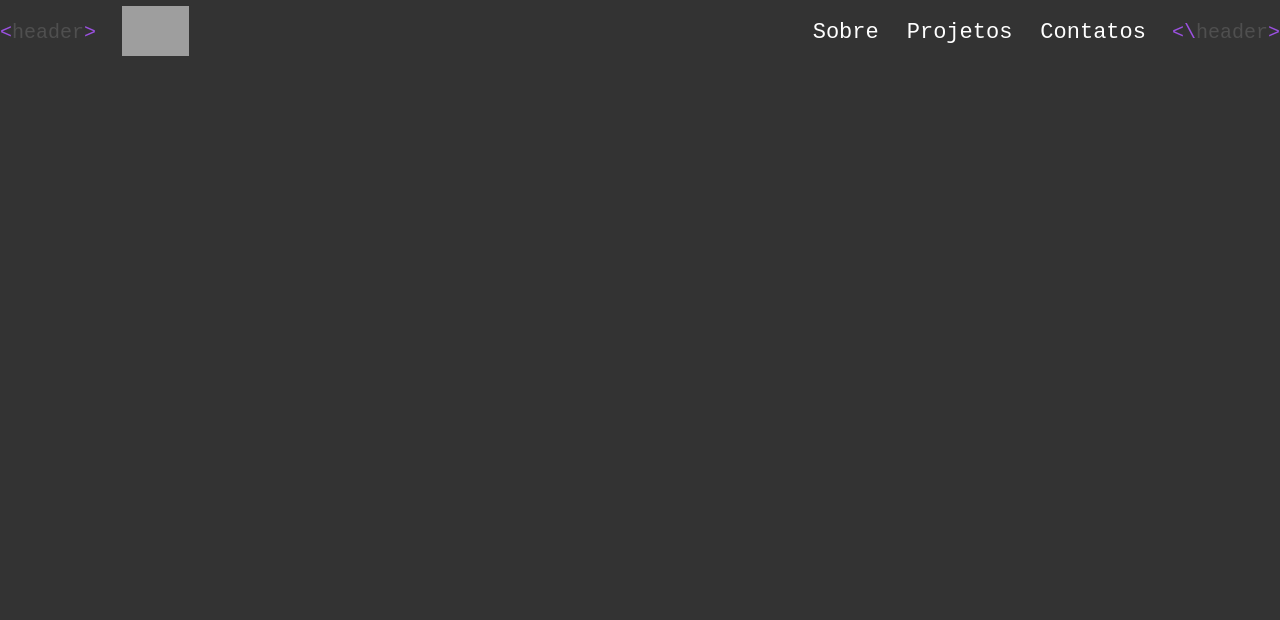
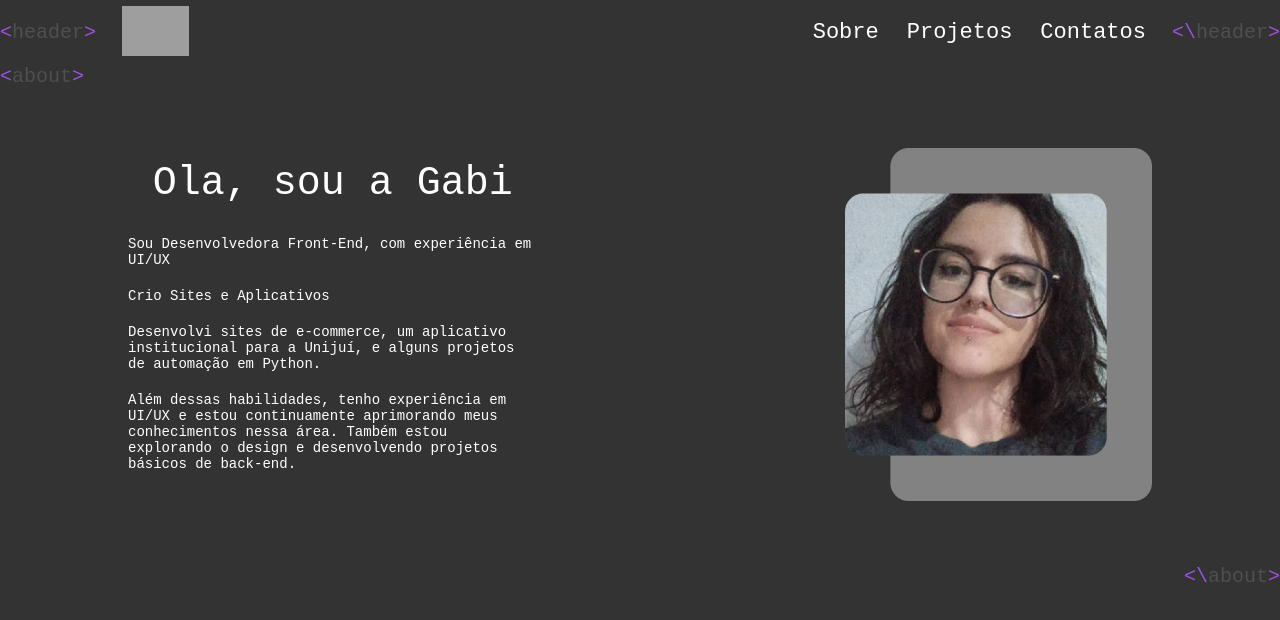
Before and after one commit to GabrielaZanetti/portifolio, a React (Create React App) app: page / in a window 1280 px wide. Shown: the top 620 px of the page. Built offline with nearby package versions, Linux system fonts and the light colour scheme; grey boxes are pictures that could not be loaded.

Commit message:
feat: inclusão do sobre e elemento ficar a direita

```diff
--- a/src/App.tsx
+++ b/src/App.tsx
@@ -1,10 +1,12 @@
 import React from 'react'
 import Header from './component/header/Header'
+import Sobre from './component/sobre/Sobre'
 
 function App() {
     return (
         <div className="App">
             <Header />
+            <Sobre />
         </div>
     )
 }
--- a/src/component/elementUi/UIElement.tsx
+++ b/src/component/elementUi/UIElement.tsx
@@ -8,10 +8,11 @@ interface Props {
 
 const UIElement: React.FC<Props> = ({ text, fechar = false }) => {
     const fecharTag = fechar ? "\\" : "";
+    const floatRight = fechar ? "float-right" : "";
 
     return (
-        <div className="UIElement">
-            <span className="element">&lt;{ fecharTag }</span>
+        <div className={floatRight + " UIElement"}>
+            <span className={"element"}>&lt;{ fecharTag }</span>
                 { text }
             <span className="element">&gt;</span>
         </div>
--- a/src/global.scss
+++ b/src/global.scss
@@ -19,3 +19,14 @@ body {
     align-items: center;
     justify-content: space-between;
 }
+
+.container {
+    width: 80%;
+    margin: 0 auto;
+
+    @include centralizarDiv();
+}
+
+.float-right {
+    float: right;
+}
```
